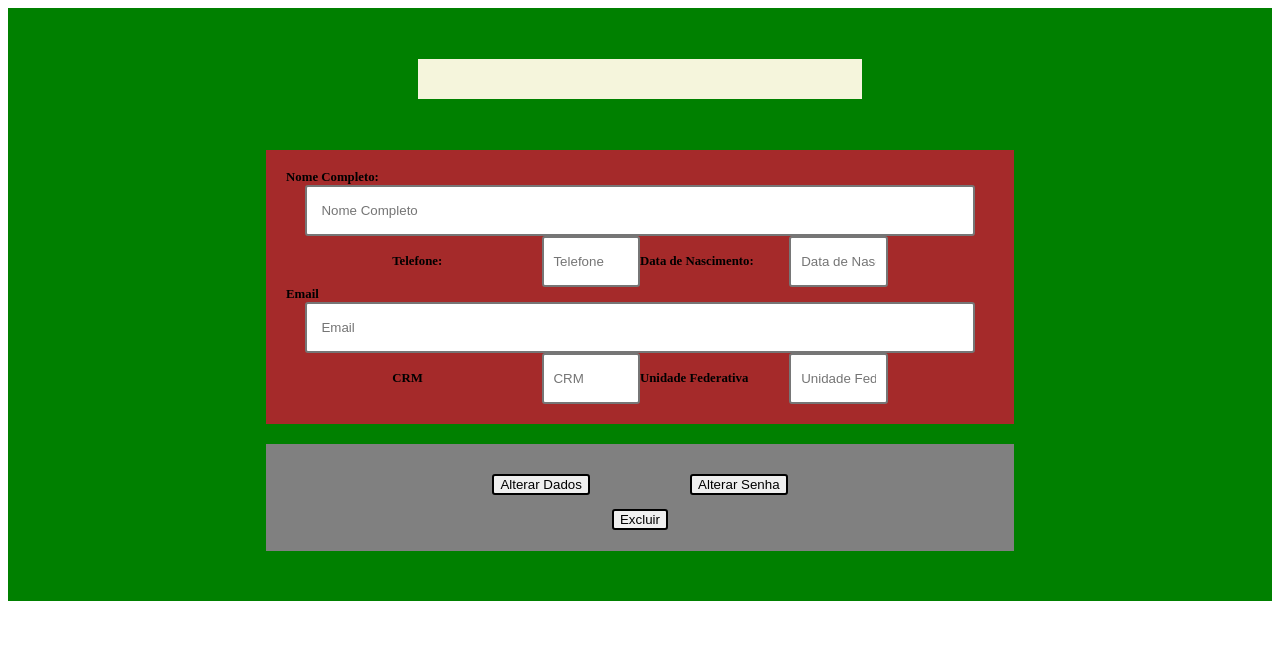
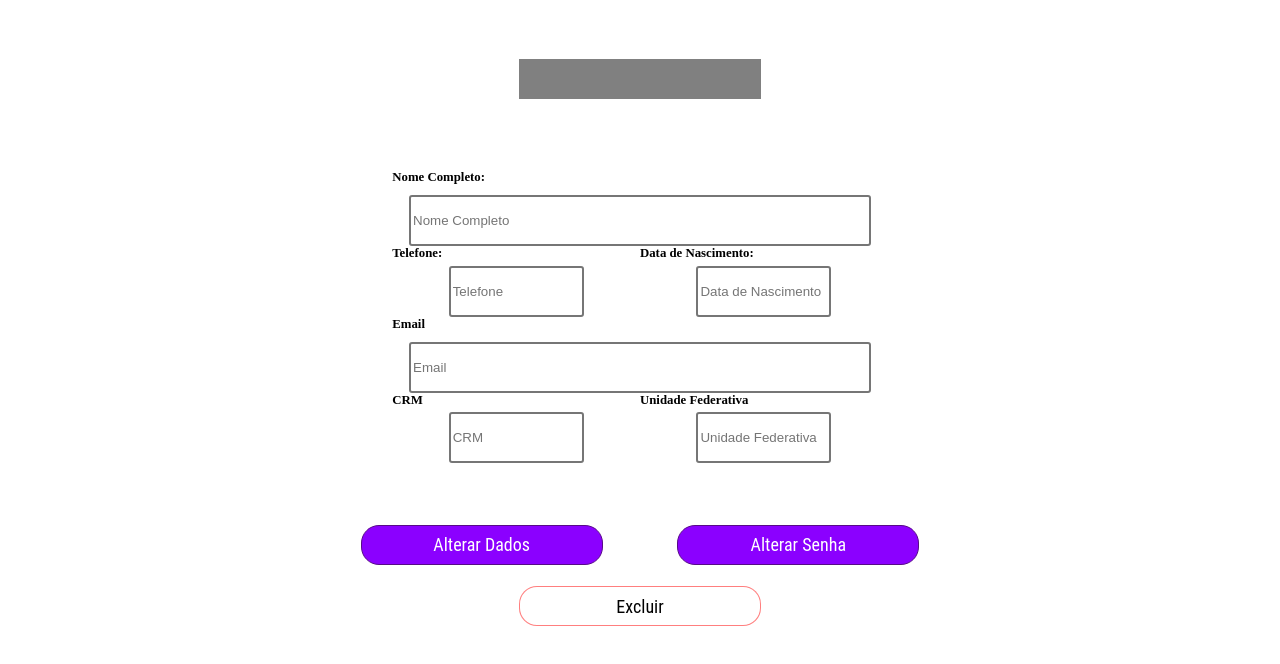
Before and after one commit to cpejr/front-web-mvpclinicas, a React (Vite) app in the folder front-web-mvpclinicas/: page / in a window 1280 px wide. Shown: the top 664 px of the page. Built offline with nearby package versions, Linux system fonts and the light colour scheme.

Commit message:
feat: organização input/botão e divs pagina

```diff
--- a/front-web-mvpclinicas/src/Styles/Botao/Botao.jsx
+++ b/front-web-mvpclinicas/src/Styles/Botao/Botao.jsx
@@ -1,116 +1,44 @@
 import styled from "styled-components";
 
 const Botao = styled.button`
-  /*Posição */
-  display: flex;
+  /* Posição */
+  align-items: center;
+  display: inline-block;
   flex-direction: ${(props) => props.flexDirection};
-  align-items: center;
   justify-content: center;
-  /*Medidas*/
-  border-radius: 3px;
-  margin-top: ${(props) => props.marginTop?? "2%"};
+  /* Medidas */
+  gap: ${(props) => props.gap};
+  height: ${(props) => props.height ?? '40px'};
+  max-height: ${(props) => props.maxHeight};
+  max-width: ${(props) => props.maxWidth};
+  min-height: ${(props) => props.minHeight};
+  min-width: ${(props) => props.minWidth};
+  padding-bottom: ${(props) => props.paddingBottom};
+  padding-left: ${(props) => props.paddingLeft};
+  padding-right: ${(props) => props.paddingRight};
+  padding-top: ${(props) => props.paddingTop};
+  width: ${(props) => props.width ?? '242px'};
+  /* Cor e estilo do botão */
+  background-color: ${(props) => props.backgroundColor ?? '#8B00FF'};
+  border-color: ${(props) => props.borderColor ?? '#570B87'};
+  border-radius: ${(props) => props.borderRadius ?? '18px'};
+  border-style: solid;
+  border-width: ${(props) => props.borderWidth ?? '1px'};
+  box-shadow: ${(props) => props.boxShadow};
+  cursor: pointer;
+  /* Características do texto */
+  font-size: ${(props) => props.fontSize ?? '18px'};
+  font-family: ${(props) => props.fontFamily ?? 'Roboto Condensed'};
+  font-weight: ${(props) => props.fontWeight ?? '400px'};
+  line-height: ${(props) => props.lineHeight ?? '21.6px'};
+  text-align: center;
+  text-decoration: ${(props) => props.textDecoration};
+  color: ${(props) => props.color ?? '#FFFFFF'};
+  /* Margem */
   margin-bottom: ${(props) => props.marginBottom};
   margin-left: ${(props) => props.marginLeft};
   margin-right: ${(props) => props.marginRight};
-  min-width: ${(props) => props.minWidth};
-  max-width: ${(props) => props.maxWidth};
-  min-height: ${(props) => props.minHeight};
-  max-height: ${(props) => props.maxHeight};
-  padding-top: ${(props) => props.paddingTop};
-  padding-left: ${(props) => props.paddingLeft};
-  padding-right: ${(props) => props.paddingRight};
-  padding-bottom: ${(props) => props.paddingBottom};
-  height: ${(props) => props.height};
-  gap: ${(props) => props.gap};
-  width: ${(props) => props.width};
-  /*cor e estilo do botão*/
-  color: ${(props) => props.color};
-  background-color: ${(props) => props.backgroundColor};
-  border-color: ${(props) => props.borderColor};
-  border-style: solid;
-  border-width: ${(props) => props.borderWidth};
-  border-radius: ${(props) => props.borderRadius};
-  box-shadow: ${(props) => props.boxShadow};
-  cursor: pointer;
-  /*características do texto*/
-  font-size: ${(props) => props.fontSize};
-  text-decoration: ${(props) => props.textDecoration};
-  text-align: center;
-  font-weight: ${(props) => props.fontWeight};
+  margin-top: ${(props) => props.marginTop };
+`;
 
-  @media (max-width: 560px) {
-    width: 100%;
-    height: ${(props) => props.heightMedia560};
-  }
-
-  @media (max-width: 560px) {
-    width: ${(props) => props.widthMedia560};
-  }
-
-  @media (max-width: 920px) and (min-width: 560px){
-    width: ${(props) => props.widthMedia ?? props.width};
-  }
-
-  @media (max-width: 600px) {
-    width: ${(props) => props.widthMedia600};
-  }
-
-  @media (max-width: 560px){
-    width: ${(props) => props.widthMedia560};
-  }
-
-  @media (max-width: 920px){
-    height: ${(props) => props.heightMedia920};
-  }
-
-  @media (max-width: 670px) {
-    width: ${(props) => props.widthMedia670};
-  }
-
-  @media (max-width: 280px){
-    width: ${(props) => props.widthMedia280};
-  }
-
-  @media (max-width: 640px){
-    height: ${(props) => props.heightMedia640};
-  }
-
-  @media (max-width: 800px) {
-    margin-top: ${(props) =>
-      props.marginTopMedia ?? ((props) => props.marginTop ?? "2%")};
-  }
-
-  @media (max-width: 400px)
-  {
-    margin-top: ${(props) => props.marginTopMedia400 ?? ((props) => props.marginTop?? "2%")};
-  }
-
-  @media (max-width: 1080px) {
-    font-size: ${(props) => props.fontSizeMedia1080};
-  }
-
-  @media (max-width: 950px) and (min-width: 480px) {
-    font-size: ${(props) => props.fontSizeMedia950};
-  }
-
-  @media (max-width: 350px){
-    font-size: ${(props) => props.fontSizeMedia350};
-  }
-
-  @media (max-width: 480px) {
-    font-size: ${(props) => props.fontSizeMedia480};
-  }
-  @media (max-width: 400px) {
-    font-size: ${(props) => props.fontSizeMedia400};
-  }
-  @media (max-width: 376px) {
-    width: ${(props) => props.widthres};
-  }
-  @media (max-width: 571px) {
-    width: ${(props) => props.widthres};
-  }
-   @media (min-width: 361px) {
-    font-size: ${(props) => props.fontSizeMedia361};
-  }
-`;
 export default Botao;
--- a/front-web-mvpclinicas/src/Styles/Input/Input.jsx
+++ b/front-web-mvpclinicas/src/Styles/Input/Input.jsx
@@ -1,47 +1,44 @@
 import styled from 'styled-components';
 
 const Input = styled.input`
-  background-color: ${(props) => props.backgroundColor};
-  text-align: ${(props) => props.textAlign ?? 'left'};
-  color: ${(props) => props.color};
+  /* Posição */
+  display: flex;
+  flex-direction: ${(props) => props.flexDirection};
+  align-items: center;
+  justify-content: center;
+  /* Medidas */
   border-radius: 3px;
-  font-size: ${(props) => props.fontSize};
-  margin-top: ${(props) => props.marginTop};
-  margin-bottom: ${(props) => props.marginBottom ?? '0px'};
-  border-style: solid;
-  line-break: ${(props) => props.lineBreak};
-  padding-left: ${(props) => props.paddingLeft ?? '2%'};
-  padding-right: ${(props) => props.paddingRight ?? '0px'};
-  box-shadow: ${(props) => props.boxShadow};
-  border-width: ${(props) => props.borderWidth};
-  padding-right: ${(props) => props.paddingRight ?? '0px'};
-  padding-bottom: ${(props) => props.paddingBottom};
-  height: ${(props) => props.height ?? '50px'};
+  margin-top: ${(props) => props.marginTop ?? '2%'};
+  margin-bottom: ${(props) => props.marginBottom};
+  margin-left: ${(props) => props.marginLeft};
+  margin-right: ${(props) => props.marginRight};
+  min-width: ${(props) => props.minWidth};
+  max-width: ${(props) => props.maxWidth};
   min-height: ${(props) => props.minHeight};
   max-height: ${(props) => props.maxHeight};
+  padding-top: ${(props) => props.paddingTop};
+  padding-left: ${(props) => props.paddingLeft};
+  padding-right: ${(props) => props.paddingRight};
+  padding-bottom: ${(props) => props.paddingBottom};
+  height: ${(props) => props.height};
   width: ${(props) => props.width};
-  background-image: ${(props) => props.backgroundImage};
-  text-align: ${(props) => props.textAlign ?? 'left'};
+  /* Cor e estilo */
   color: ${(props) => props.color};
-  border-radius: 3px;
+  background-color: ${(props) => props.backgroundColor};
+  border-color: ${(props) => props.borderColor};
+  border-style: solid;
+  border-width: ${(props) => props.borderWidth};
+  border-radius: ${(props) => props.borderRadius};
+  box-shadow: ${(props) => props.boxShadow};
+  /* Características de texto */
   font-size: ${(props) => props.fontSize};
-  margin-top: ${(props) => props.marginTop};
-  margin-bottom: ${(props) => props.marginBottom ?? '0px'};
-  border-style: solid;
-  line-break: ${(props) => props.lineBreak};
-  height: ${(props) => props.height ?? '50px'};
-  min-height: ${(props) => props.minHeight};
-  max-height: ${(props) => props.maxHeight};
-  padding-left: ${(props) => props.paddingLeft ?? '2%'};
-  box-shadow: ${(props) => props.boxShadow};
-  border-width: ${(props) => props.borderWidth};
-  padding-right: ${(props) => props.paddingRight ?? '0px'};
-  padding-bottom: ${(props) => props.paddingBottom};
-  width: ${(props) => props.width};
-  outline: ${(props) => props.outline};
-  @media (max-width: 820px) {
-    width: 100%;
-  }
+  text-align: ${(props) => props.textAlign};
+  font-weight: ${(props) => props.fontWeight};
+  /* Margem */
+  margin-bottom: ${(props) => props.marginBottom};
+  margin-left: ${(props) => props.marginLeft};
+  margin-right: ${(props) => props.marginRight};
+  margin-top: ${(props) => props.marginTop ?? '2%'};
 `;
 
 export default Input;
--- a/front-web-mvpclinicas/src/pages/Perfil/Perfil.jsx
+++ b/front-web-mvpclinicas/src/pages/Perfil/Perfil.jsx
@@ -4,7 +4,8 @@ import {
   BotoesEdicao,
   CaixaBotoes,
   CaixaFoto,
-  CaixaInput,
+  CaixaInputs,
+  ConjuntoTituloInput,
   Conteudo,
   InputDividido,
   TituloInput,
@@ -18,7 +19,8 @@ function Perfil() {
     <Body>
       <Conteudo>
         <CaixaFoto></CaixaFoto>
-        <CaixaInput>
+        <CaixaInputs>
+          <ConjuntoTituloInput>
             <TituloInput>Nome Completo:</TituloInput>
             <Input
               placeholder="Nome Completo"
@@ -29,7 +31,9 @@ function Perfil() {
               maxHeight="40px"
               paddingRight="2%"
             ></Input>
+          </ConjuntoTituloInput>
           <InputDividido>
+            <ConjuntoTituloInput>
               <TituloInput>Telefone:</TituloInput>
               <Input
                 placeholder="Telefone"
@@ -40,6 +44,8 @@ function Perfil() {
                 maxHeight="40px"
                 paddingRight="2%"
               ></Input>
+            </ConjuntoTituloInput>
+            <ConjuntoTituloInput>
               <TituloInput>Data de Nascimento:</TituloInput>
               <Input
                 placeholder="Data de Nascimento"
@@ -50,7 +56,9 @@ function Perfil() {
                 maxHeight="40px"
                 paddingRight="2%"
               ></Input>
+            </ConjuntoTituloInput>
           </InputDividido>
+          <ConjuntoTituloInput>
             <TituloInput>Email</TituloInput>
             <Input
               placeholder="Email"
@@ -61,7 +69,9 @@ function Perfil() {
               maxHeight="40px"
               paddingRight="2%"
             ></Input>
+          </ConjuntoTituloInput>
           <InputDividido>
+            <ConjuntoTituloInput>
               <TituloInput>CRM</TituloInput>
               <Input
                 placeholder="CRM"
@@ -72,6 +82,8 @@ function Perfil() {
                 maxHeight="40px"
                 paddingRight="2%"
               ></Input>
+            </ConjuntoTituloInput>
+            <ConjuntoTituloInput>
               <TituloInput>Unidade Federativa</TituloInput>
               <Input
                 placeholder="Unidade Federativa"
@@ -82,14 +94,21 @@ function Perfil() {
                 maxHeight="40px"
                 paddingRight="2%"
               ></Input>
+            </ConjuntoTituloInput>
           </InputDividido>
-        </CaixaInput>
+        </CaixaInputs>
         <CaixaBotoes>
           <BotoesEdicao>
             <Botao>Alterar Dados</Botao>
             <Botao>Alterar Senha</Botao>
           </BotoesEdicao>
-          <Botao>Excluir</Botao>
+          <Botao
+          color="#000000"
+          backgroundColor="white"
+          borderColor="#FF000080"
+
+          >
+            Excluir</Botao>
         </CaixaBotoes>
       </Conteudo>
     </Body>
--- a/front-web-mvpclinicas/src/pages/Perfil/Styles.js
+++ b/front-web-mvpclinicas/src/pages/Perfil/Styles.js
@@ -6,7 +6,6 @@ export const Body = styled.div `
   align-items: center;
   width: 100%;
   height: 100%;
-  background-color: green;
 `
 
 export const Conteudo = styled.div`
@@ -23,13 +22,13 @@ export const CaixaFoto = styled.div`
   justify-content: center;
   align-items: center;
   height: 20%;
-  width: 40%;
+  width: 20%;
   padding: 2%;
-  background-color: beige;
   margin-top: 5%;
+  background-color: grey;
 `;
 
-export const CaixaInput = styled.div`
+export const CaixaInputs = styled.div`
   display: flex;
   flex-direction: column;
   justify-content: center;
@@ -37,8 +36,16 @@ export const CaixaInput = styled.div`
   height: 65%;
   width: 70%;
   padding: 2%;
-  background-color: brown;
   margin-top: 5%;
+`;
+
+export const ConjuntoTituloInput = styled.div`
+  display: flex;
+  flex-direction: column;
+  justify-content: space-evenly;
+  align-items: center;
+  height: 100%;
+  width: 70%;
 `;
 
 export const InputDividido = styled.div`
@@ -48,7 +55,6 @@ export const InputDividido = styled.div`
   align-items: center;
   height: 100%;
   width: 70%;
-  background-color: brown;
 `;
 
 export const TituloInput = styled.div`
@@ -65,12 +71,9 @@ export const CaixaBotoes = styled.div`
   flex-direction: column;
   justify-content: center;
   align-items: center;
-  height: 15%;
+  height: 20%;
   width: 70%;
   padding: 2%;
-  background-color: grey;
-  margin-top: 2%;
-  margin-bottom: 5%;
 `;
 
 export const BotoesEdicao = styled.div`
@@ -79,6 +82,6 @@ export const BotoesEdicao = styled.div`
   justify-content: space-evenly;
   align-items: center;
   height: 50%;
-  width: 70%;
-  background-color: grey;
+  width: 100%;
+  padding: 3%;
 `;
```
Lines whose indentation alone changed are shown as unchanged.
